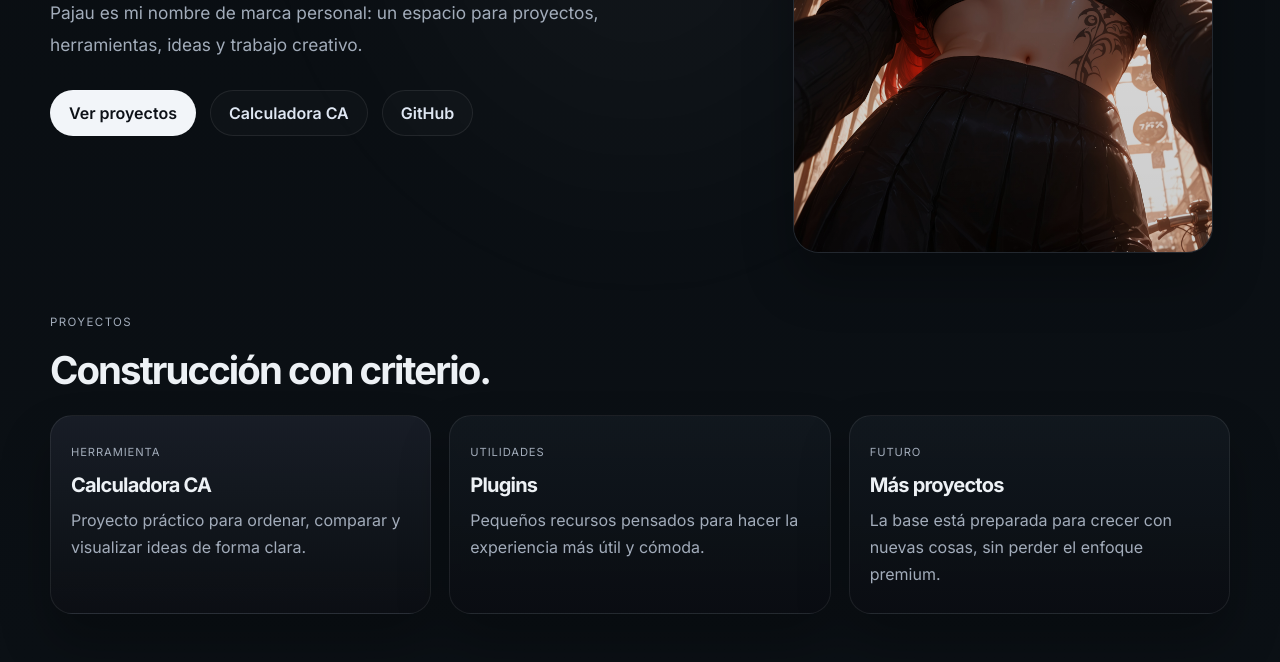
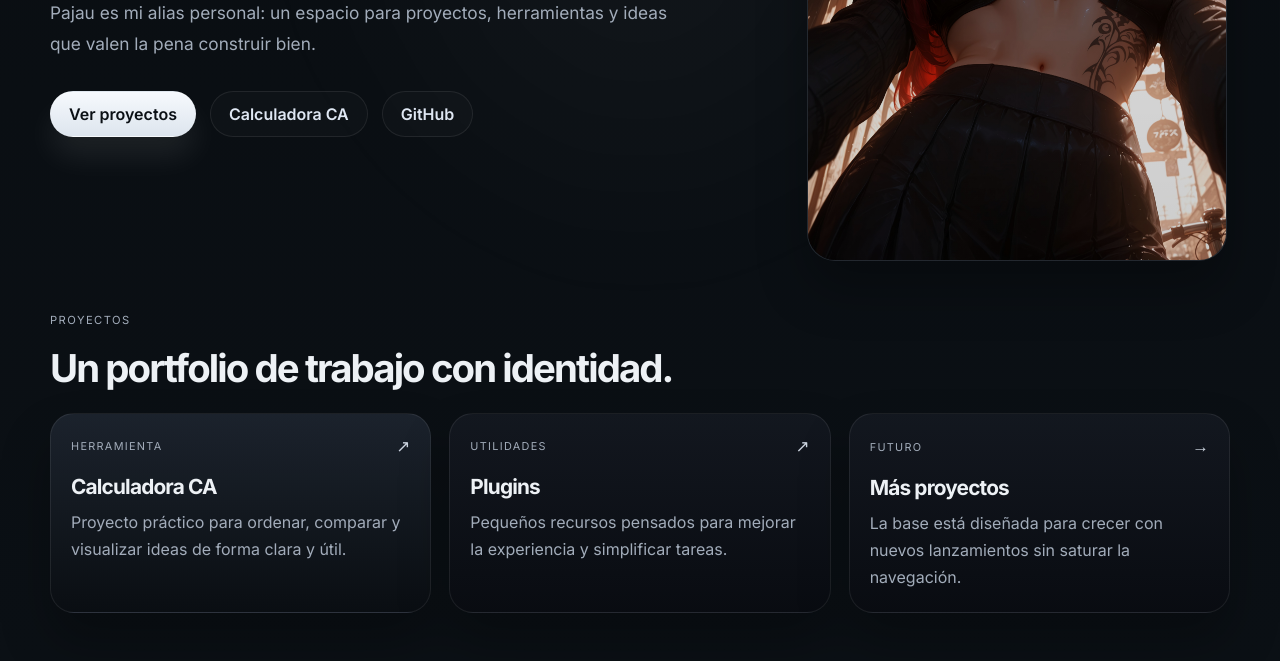
Before and after one commit to PaJauKat/pajau-website, an Astro site: page / in a window 1280 px wide. Shown: the part 471-1133 px from the top of the page. Built offline with nearby package versions, Linux system fonts and the light colour scheme; Astro itself is replaced by a stand-in of ours.

Commit message:
Algunos Headers eliminados

```diff
--- a/src/pages/index.astro
+++ b/src/pages/index.astro
@@ -30,8 +30,6 @@
         <nav class="nav" aria-label="Navegación principal">
           <a href="#inicio">Inicio</a>
           <a href="#proyectos">Proyectos</a>
-          <a href="/plugins">Plugins</a>
-          <a href="/ca-tier-calculator">Calculadora</a>
           <a href="https://github.com/PaJauKat" target="_blank" rel="noreferrer">GitHub</a>
         </nav>
       </header>
@@ -39,9 +37,9 @@
       <main id="inicio" class="hero">
         <div class="hero-copy">
           <p class="eyebrow">Personal brand</p>
-          <h1>Un alias con identidad, técnica y estilo.</h1>
+          <h1>Crear cosas con criterio. Cuidar cada detalle.</h1>
           <p class="subtitle">
-            Pajau es mi nombre de marca personal: un espacio para proyectos, herramientas, ideas y trabajo creativo.
+            Pajau es mi alias personal: un espacio para proyectos, herramientas y ideas que valen la pena construir bien.
           </p>
 
           <div class="actions">
@@ -61,26 +59,35 @@
       <section id="proyectos" class="projects">
         <div class="section-header">
           <p class="section-kicker">Proyectos</p>
-          <h2>Construcción con criterio.</h2>
+          <h2>Un portfolio de trabajo con identidad.</h2>
         </div>
 
         <div class="project-grid">
-          <a href="/ca-tier-calculator" class="project-card card-featured">
-            <span class="card-tag">Herramienta</span>
+          <a href="/ca-tier-calculator" class="project-card project-card--featured">
+            <div class="card-topline">
+              <span class="card-tag">Herramienta</span>
+              <span class="card-arrow">↗</span>
+            </div>
             <h3>Calculadora CA</h3>
-            <p>Proyecto práctico para ordenar, comparar y visualizar ideas de forma clara.</p>
+            <p>Proyecto práctico para ordenar, comparar y visualizar ideas de forma clara y útil.</p>
           </a>
 
           <a href="/plugins" class="project-card">
-            <span class="card-tag">Utilidades</span>
+            <div class="card-topline">
+              <span class="card-tag">Utilidades</span>
+              <span class="card-arrow">↗</span>
+            </div>
             <h3>Plugins</h3>
-            <p>Pequeños recursos pensados para hacer la experiencia más útil y cómoda.</p>
+            <p>Pequeños recursos pensados para mejorar la experiencia y simplificar tareas.</p>
           </a>
 
           <article class="project-card">
-            <span class="card-tag">Futuro</span>
+            <div class="card-topline">
+              <span class="card-tag">Futuro</span>
+              <span class="card-arrow">→</span>
+            </div>
             <h3>Más proyectos</h3>
-            <p>La base está preparada para crecer con nuevas cosas, sin perder el enfoque premium.</p>
+            <p>La base está diseñada para crecer con nuevos lanzamientos sin saturar la navegación.</p>
           </article>
         </div>
       </section>
@@ -182,41 +189,44 @@
     display: flex;
     align-items: center;
     flex-wrap: wrap;
-    gap: 18px;
+    gap: 16px;
     color: var(--muted);
-    font-size: 0.9rem;
+    font-size: 0.86rem;
+    letter-spacing: 0.02em;
   }
 
   .nav a {
-    transition: color 0.2s ease;
+    transition: color 0.2s ease, opacity 0.2s ease;
+    opacity: 0.9;
   }
 
   .nav a:hover {
     color: var(--text);
+    opacity: 1;
   }
 
   .hero {
     display: grid;
-    grid-template-columns: 1.2fr 0.8fr;
-    gap: 44px;
+    grid-template-columns: 1.25fr 0.75fr;
+    gap: 42px;
     align-items: center;
-    padding: 64px 0 52px;
+    padding: 72px 0 42px;
   }
 
   .eyebrow,
   .section-kicker {
     margin: 0 0 18px;
     text-transform: uppercase;
-    letter-spacing: 0.12em;
-    font-size: 0.72rem;
+    letter-spacing: 0.13em;
+    font-size: 0.7rem;
     color: var(--muted);
   }
 
   h1 {
     margin: 0;
-    font-size: clamp(2.8rem, 5.5vw, 5rem);
-    line-height: 0.96;
-    letter-spacing: -0.06em;
+    font-size: clamp(2.8rem, 5vw, 5.3rem);
+    line-height: 0.94;
+    letter-spacing: -0.07em;
     font-weight: 700;
     max-width: 700px;
   }
@@ -233,7 +243,7 @@
     display: flex;
     flex-wrap: wrap;
     gap: 14px;
-    margin-top: 30px;
+    margin-top: 32px;
   }
 
   .button {
@@ -245,7 +255,7 @@
     border-radius: 999px;
     border: 1px solid var(--line);
     font-weight: 600;
-    transition: transform 0.2s ease, border-color 0.2s ease;
+    transition: transform 0.2s ease, border-color 0.2s ease, background 0.2s ease;
   }
 
   .button:hover {
@@ -254,8 +264,9 @@
   }
 
   .button.primary {
-    background: #f2f5f9;
-    color: #0d1117;
+    background: linear-gradient(180deg, #f6f9fd 0%, #dde5ee 100%);
+    color: #0b1015;
+    box-shadow: 0 20px 30px rgba(255, 255, 255, 0.08);
   }
 
   .button.secondary {
@@ -264,7 +275,7 @@
   }
 
   .button.ghost {
-    background: var(--ghost);
+    background: rgba(255, 255, 255, 0.02);
     color: var(--soft);
   }
 
@@ -276,7 +287,7 @@
   .image-frame {
     position: relative;
     width: min(100%, 420px);
-    border-radius: 26px;
+    border-radius: 28px;
     overflow: hidden;
     border: 1px solid var(--line);
     background: var(--panel-soft);
@@ -308,7 +319,7 @@
 
   .section-header h2 {
     margin: 0;
-    font-size: clamp(1.8rem, 3vw, 2.6rem);
+    font-size: clamp(1.9rem, 3vw, 2.8rem);
     letter-spacing: -0.05em;
   }
 
@@ -320,35 +331,49 @@
 
   .project-card {
     display: block;
-    padding: 24px 20px;
-    background: linear-gradient(180deg, var(--panel-soft), rgba(10, 13, 18, 0.9));
+    padding: 22px 20px 20px;
+    background: linear-gradient(180deg, rgba(20, 25, 33, 0.88), rgba(9, 12, 17, 0.9));
     border: 1px solid var(--line);
-    border-radius: 22px;
+    border-radius: 24px;
     box-shadow: var(--shadow);
-    transition: transform 0.2s ease, border-color 0.2s ease;
+    transition: transform 0.2s ease, border-color 0.2s ease, box-shadow 0.2s ease;
   }
 
   .project-card:hover {
-    transform: translateY(-2px);
+    transform: translateY(-3px);
     border-color: rgba(255, 255, 255, 0.16);
+    box-shadow: 0 26px 42px rgba(0, 0, 0, 0.32);
   }
 
-  .card-featured {
-    background: linear-gradient(180deg, rgba(25, 30, 39, 0.95), rgba(12, 15, 20, 0.9));
+  .project-card--featured {
+    background: linear-gradient(180deg, rgba(29, 36, 46, 0.94), rgba(11, 14, 19, 0.92));
+  }
+
+  .card-topline {
+    display: flex;
+    align-items: center;
+    justify-content: space-between;
+    gap: 12px;
+    margin-bottom: 18px;
   }
 
   .card-tag {
     display: inline-block;
-    margin-bottom: 14px;
     color: var(--muted);
-    font-size: 0.7rem;
-    letter-spacing: 0.08em;
+    font-size: 0.68rem;
+    letter-spacing: 0.12em;
     text-transform: uppercase;
+  }
+
+  .card-arrow {
+    color: var(--soft);
+    font-size: 1.05rem;
+    opacity: 0.9;
   }
 
   .project-card h3 {
     margin: 0 0 10px;
-    font-size: 1.25rem;
+    font-size: 1.3rem;
     letter-spacing: -0.04em;
   }
 
```
